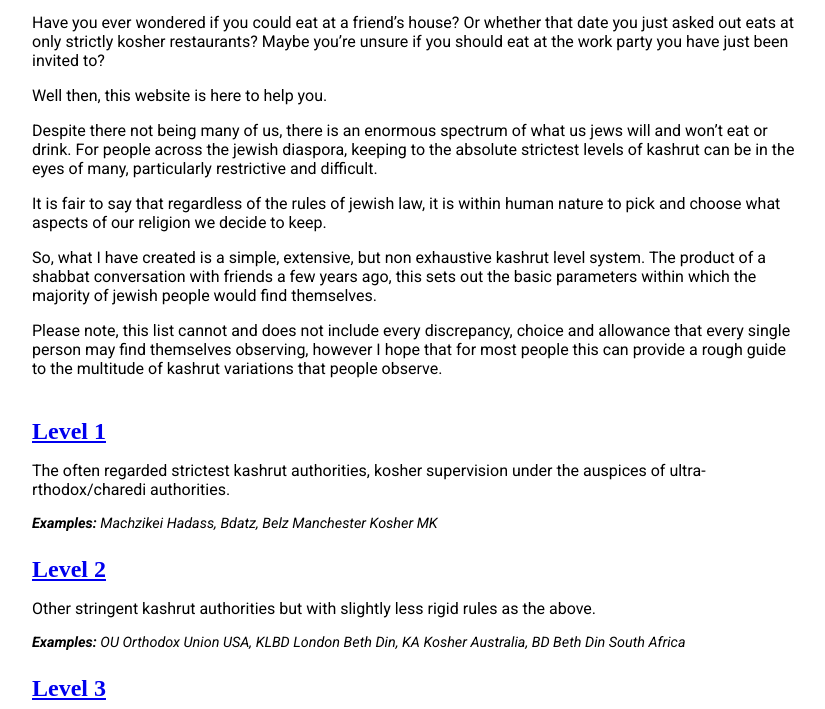
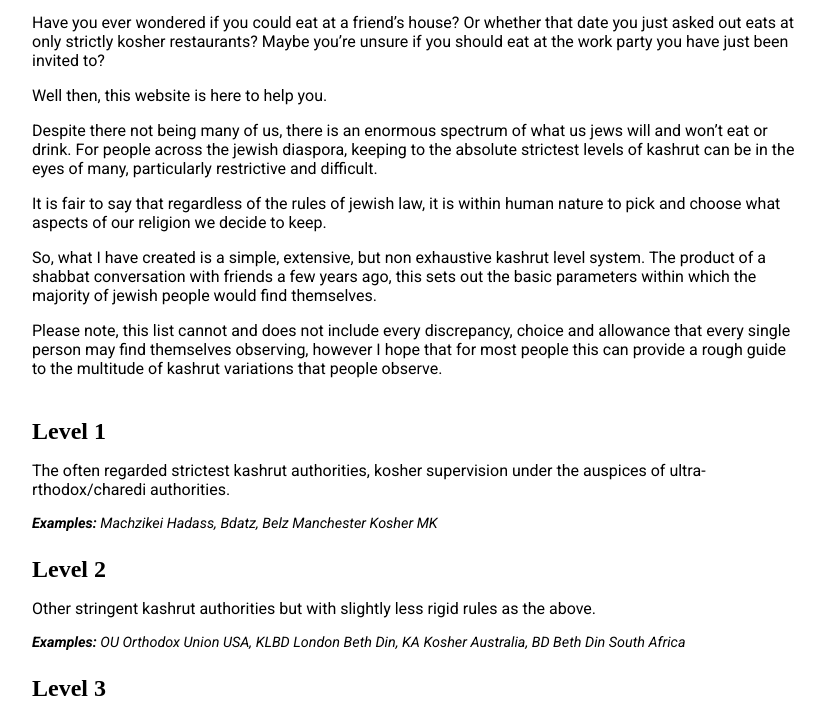
Before and after one commit to Arrow7000/kashrutlevels, a plain HTML site: page src/index.html in a window 1280 px wide. Shown: the part 91-800 px from the top of the page, without its empty margins (224-1049 px from the left). Drawn offline with Linux system fonts and the light colour scheme; a web font is replaced by a local one.

Commit message:
Title link and link styling

```diff
--- a/src/index.html
+++ b/src/index.html
@@ -7,7 +7,7 @@
   </head>
 
   <body>
-    <h1>Kashrut Levels</h1>
+    <a href="."><h1>Kashrut Levels</h1></a>
     <section>
       <p>
         Have you ever wondered if you could eat at a friend’s house? Or whether
--- a/src/styles.css
+++ b/src/styles.css
@@ -43,3 +43,8 @@ p {
 .disclaimer {
   margin-top: 25px;
 }
+
+a {
+  text-decoration: none;
+  color: inherit;
+}
```
